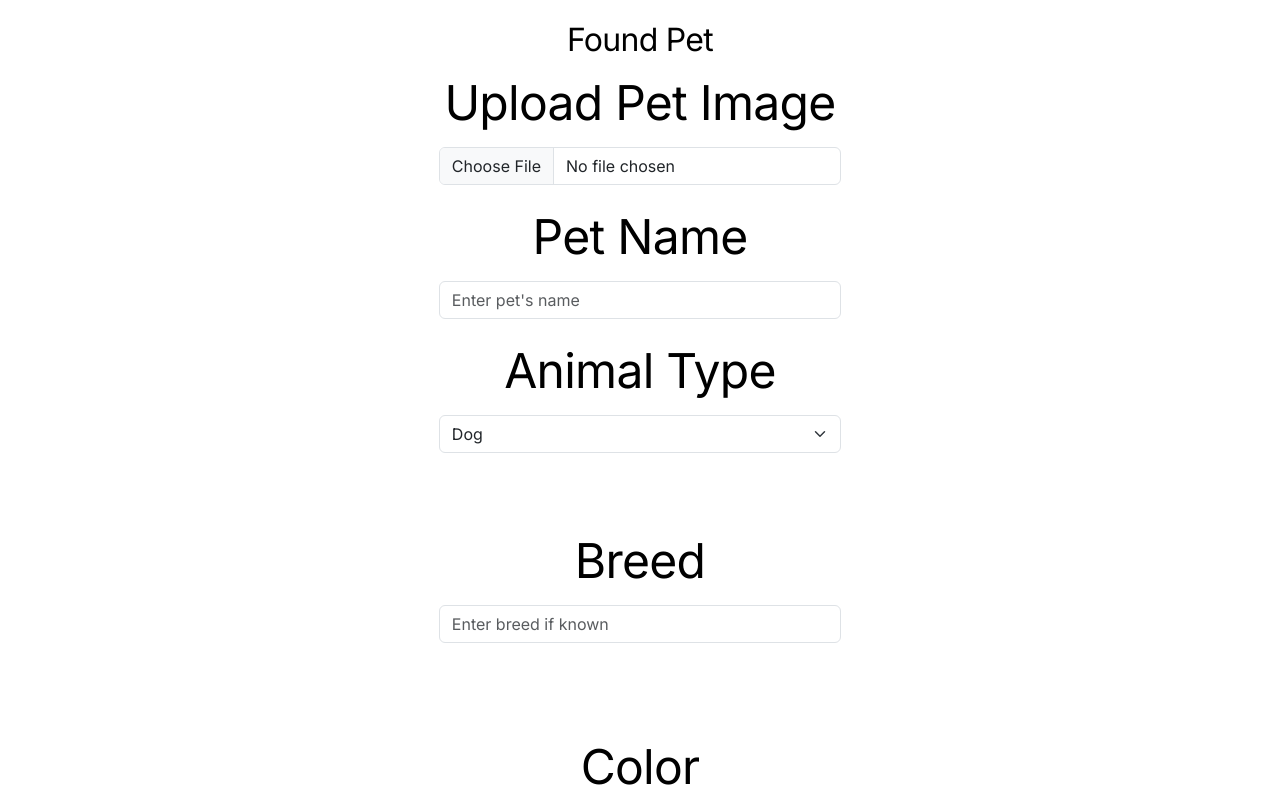
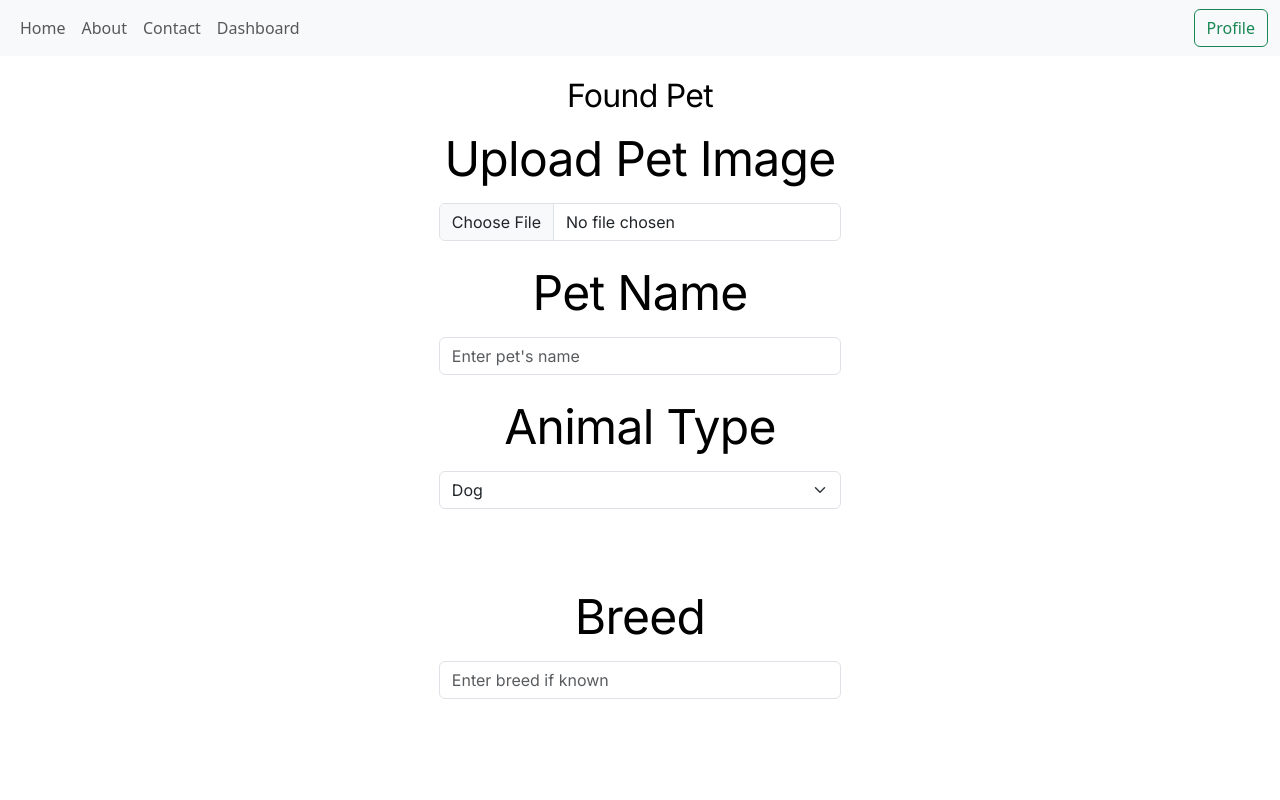
Before and after one commit to Code-the-Dream-School/cc-prac-team1-front, a React (Create React App) app: page /addfoundpet in a window 1280 px wide. Shown: the top 800 px of the page. Built offline with nearby package versions, Linux system fonts and the light colour scheme.

Commit message:
navbar is now display in the entire application

```diff
--- a/src/App.js
+++ b/src/App.js
@@ -1,6 +1,6 @@
 // Imports - Dependencies
 import React from "react";
-import { Routes, Route, useLocation } from "react-router-dom";
+import { Routes, Route, Router } from 'react-router-dom';
 
 // Imports - Pages
 import LoginPage from "./components/pages/LoginPage";
@@ -17,14 +17,11 @@ import AboutPage from "./components/pages/AboutPage";
 
 // Defines the routes for the application
 function App() {
-  const location = useLocation();
-  const navBarPaths = ["/", "/about", "/contact", "/dashboard", "/profile"];
-  const showNabBar = navBarPaths.includes(location.pathname);
 
   return (
     <div>
-      {showNabBar && <NavBar />}
-      <Routes>
+        <NavBar/>
+        <Routes>
         <Route path="/login" element={<LoginPage />} />
         <Route path="/register" element={<RegisterPage />} />
         <Route path="/dashboard" element={<DashBoard />} />
@@ -35,7 +32,7 @@ function App() {
         <Route path="/profile" element={<ProfilePage />} />
         <Route path="/profile-edit" element={<EditProfile />} />
         <Route path="/about" element={<AboutPage />} />
-      </Routes>
+        </Routes>
     </div>
   );
 }
```
